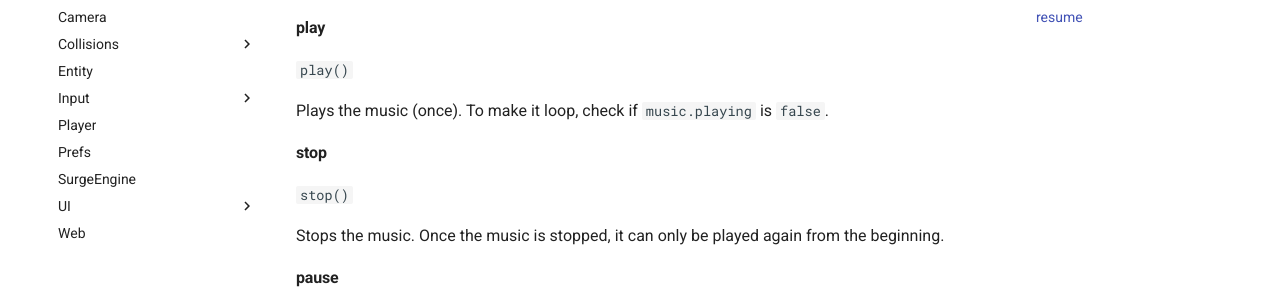
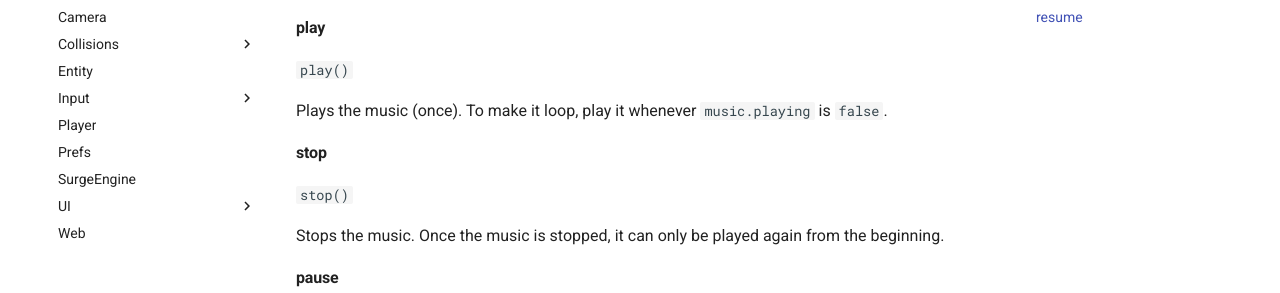
Before and after one commit to alemart/surgescript, an MkDocs documentation site: the page built from docs/engine/music.md, in a window 1280 px wide and 900 px high, scrolled down 1697 px. Shown: the part 333-626 px from the top of the window. Built offline with MkDocs 1.6.1 and Material for MkDocs 9.7.7, drawn with Linux system fonts in a browser that asks for light colours; old or Windows-style settings are respelled for this version of MkDocs.

Commit message:
Improved play() description

```diff
--- a/docs/engine/music.md
+++ b/docs/engine/music.md
@@ -96,7 +96,7 @@ Functions
 
 `play()`
 
-Plays the music (once). To make it loop, check if `music.playing` is `false`.
+Plays the music (once). To make it loop, play it whenever `music.playing` is `false`.
 
 #### stop
 
```
